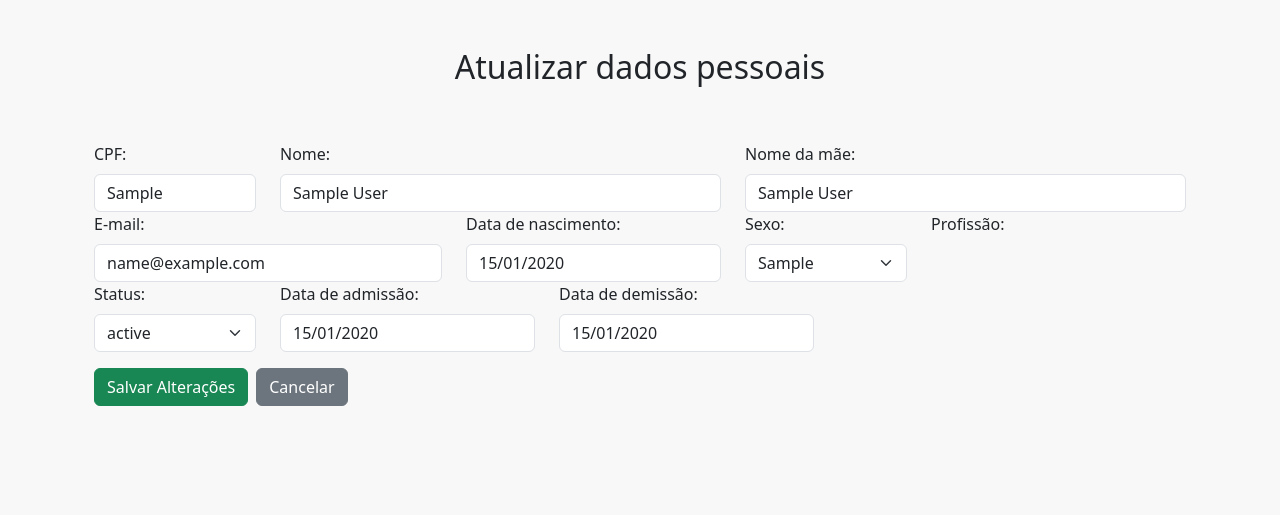
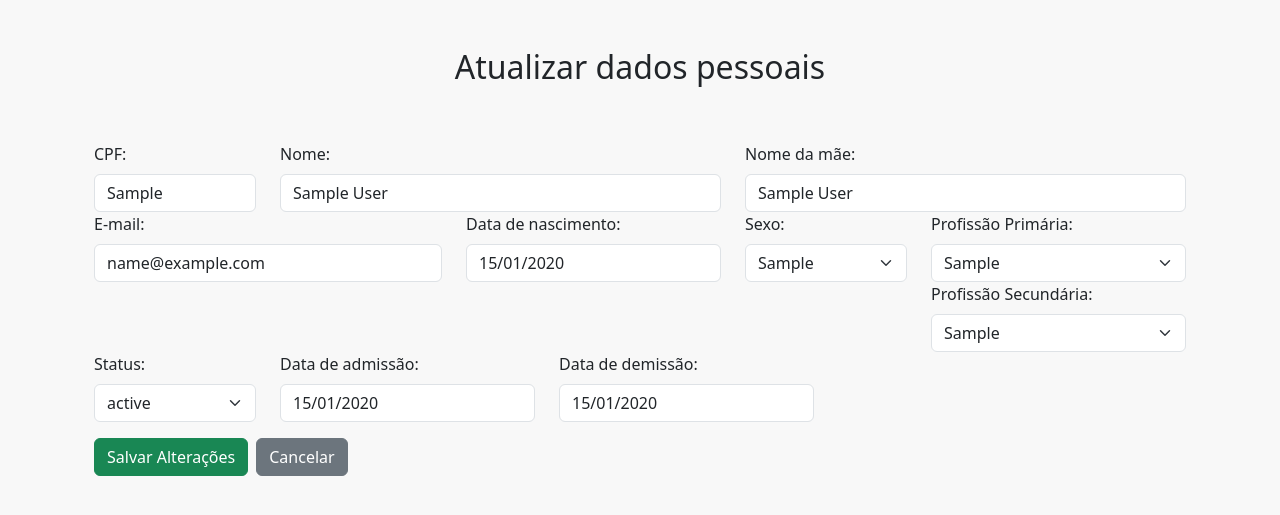
Before and after one commit to MarcosSerra1/unigestao, a Django app: page /update-employee/1/update/ in a window 1280 px wide. Shown: the part 56-571 px from the top of the page. Run offline with Django 5.2, Linux system fonts and the light colour scheme; a user stored in the database is signed in; tables that the repository leaves empty hold one stand-in row (values such as "Sample post"); some libraries are stand-ins or nearby versions.

Commit message:
fix: 🐛 atualizar template update_employee.html para incluir profissões

```diff
--- a/employees/templates/employees/update_employee.html
+++ b/employees/templates/employees/update_employee.html
@@ -34,8 +34,10 @@
                     {{ form.sex|add_class:"form-select" }}
                 </div>
                 <div class="col-md-3 d-flex flex-column">
-                    <label for="id_sex" class="form-label">Profissão:</label>
-                    {{ form.office|add_class:"form-select" }}
+                    <label for="id_sex" class="form-label">Profissão Primária:</label>
+                    {{ form.primary_office|add_class:"form-select" }}
+                    <label for="id_sex" class="form-label">Profissão Secundária:</label>
+                    {{ form.secondary_office|add_class:"form-select" }}
                 </div>
                 <div class="col-md-2 d-flex flex-column">
                     <label for="id_sex" class="form-label">Status:</label>
```
